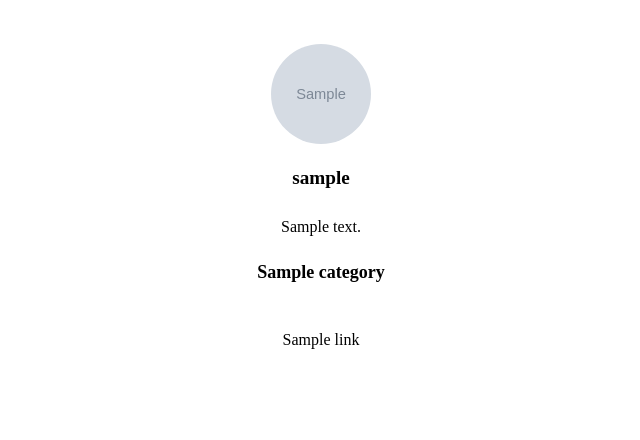
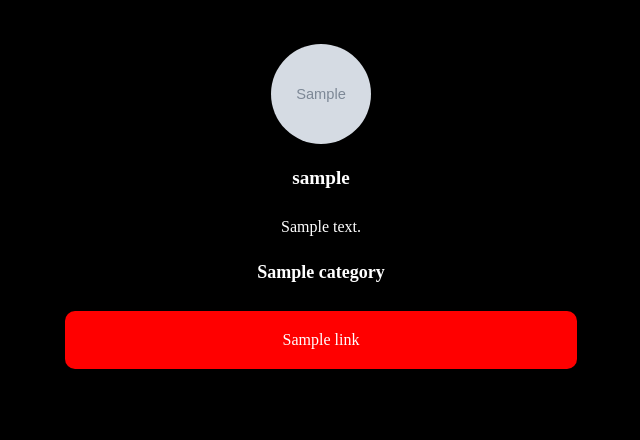
Before and after one commit to adamtherookie/linksharin, a Django app: template website/templates/website/page.html in a window 1280 px wide. Shown: the top 440 px of the page, without its empty margins (319-959 px from the left). Run offline with Django 4.2, Linux system fonts and the light colour scheme; tables that the repository leaves empty hold one stand-in row (values such as "Sample post"); the template is opened without the code that fills it: values that come from a table or form of the project are taken from there, most other values are stand-ins (such as "Sample title", 1, 10 or a date in 2020); grey boxes marked "Sample" are stand-in pictures.

Commit message:
Fixed file names

```diff
--- /dev/null
+++ b/website/static/website/colorschemes/redonblack.css
@@ -0,0 +1,10 @@
+:root {
+  --background:#000000;
+  --text-color:#ffffff;
+  --link-background:#ff0000;
+  --link-color:#ffffff;
+  --link-hover-background:#880000;
+  --link-hover-color:#ffffff;
+  --footer-border:#ffffff;
+  --footer-text:#ffffff;
+}
--- a/website/templates/website/page.html
+++ b/website/templates/website/page.html
@@ -6,7 +6,7 @@
   <meta charset="UTF-8">
   <meta http-equiv="X-UA-Compatible" content="IE=edge">
   <meta name="viewport" content="width=device-width, initial-scale=1.0">
-  <link rel="stylesheet" href="/static/website/colorschemes/{{ colorscheme }}.css">
+  <link rel="stylesheet" href="/static/website/colorschemes/redonblack.css">
   <link rel="stylesheet" href="/static/website/effects/{{ effect }}.css">
   <link rel="stylesheet" href="/static/website/fonts/{{ font }}.css">
   <link rel="stylesheet" href="{% static 'website/default.css' %}">
```
Also changed, not shown: website/static/website/fonts/raleway.css (renamed from website/static/website/fonts/Raleway.css).
